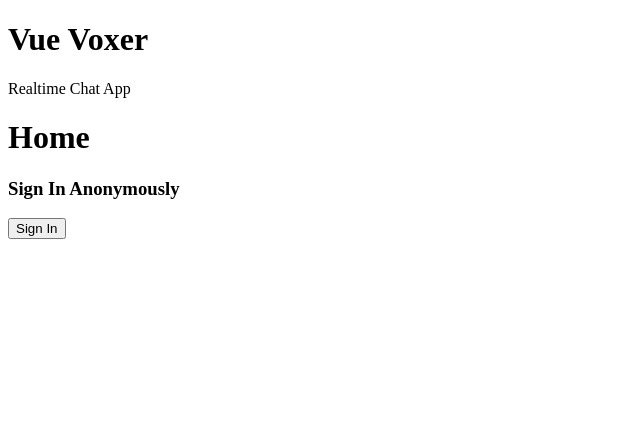
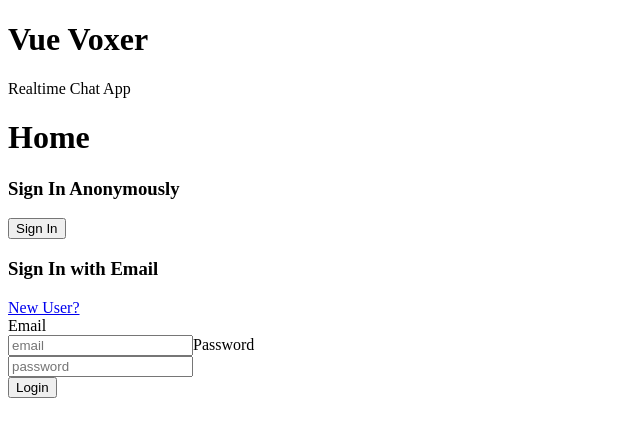
Before and after one commit to alexandre-soares/vuejs-chat-app, a Vue app: page /#/ in a window 1280 px wide. Shown: the top 436 px of the page, without its empty margins (0-640 px from the left). Built offline with nearby package versions, Linux system fonts and the light colour scheme; no server answers; the HTML template or start-up script is replaced by a standard one; what vuefire would draw is missing.

Commit message:
adding email password authentication

```diff
--- a/src/components/Login.vue
+++ b/src/components/Login.vue
@@ -2,6 +2,39 @@
   <aside class="section">
     <h3>Sign In Anonymously</h3>
     <button class="button" @click="auth.signInAnonymously()">Sign In</button>
+
+    <div v-if="newUser">
+      <h3>Sign Up for a new Account</h3>
+      <a href="#" @click="newUser = false">Returning User?</a>
+    </div>
+
+    <div v-else>
+      <h3>Sign In with Email</h3>
+      <a href="#" @click="newUser = true">New User?</a>
+    </div>
+
+    <label for="email">Email</label><br />
+    <input type="email" v-model="email" placeholder="email" class="input" />
+
+    <label for="password">Password</label><br />
+    <input
+      type="password"
+      v-model="password"
+      placeholder="password"
+      class="input"
+    />
+
+    <br />
+
+    <button
+      class="button is-info"
+      :class="{ 'is-loading': loading }"
+      @click="signInOrCreateUser()"
+    >
+      {{ newUser ? "Sign Up" : "Login" }}
+    </button>
+
+    <p class="has-text-danger" v-if="errorMessage">{{ errorMessage }}</p>
   </aside>
 </template>
 
@@ -12,7 +45,29 @@
   data() {
     return {
       auth,
+      email: "",
+      password: "",
+      newUser: false,
+      loading: false,
+      errorMessage: "",
     };
+  },
+  methods: {
+    async signInOrCreateUser() {
+      this.loading = true;
+      this.errorMessage = "";
+      try {
+        if (this.newUser) {
+          await auth.createUserWithEmailAndPassword(this.email, this.password);
+        } else {
+          await auth.signInWithEmailAndPassword(this.email, this.password);
+        }
+      } catch (error) {
+        this.errorMessage = error.message;
+      }
+
+      this.loading = false;
+    },
   },
 };
 </script>
```
